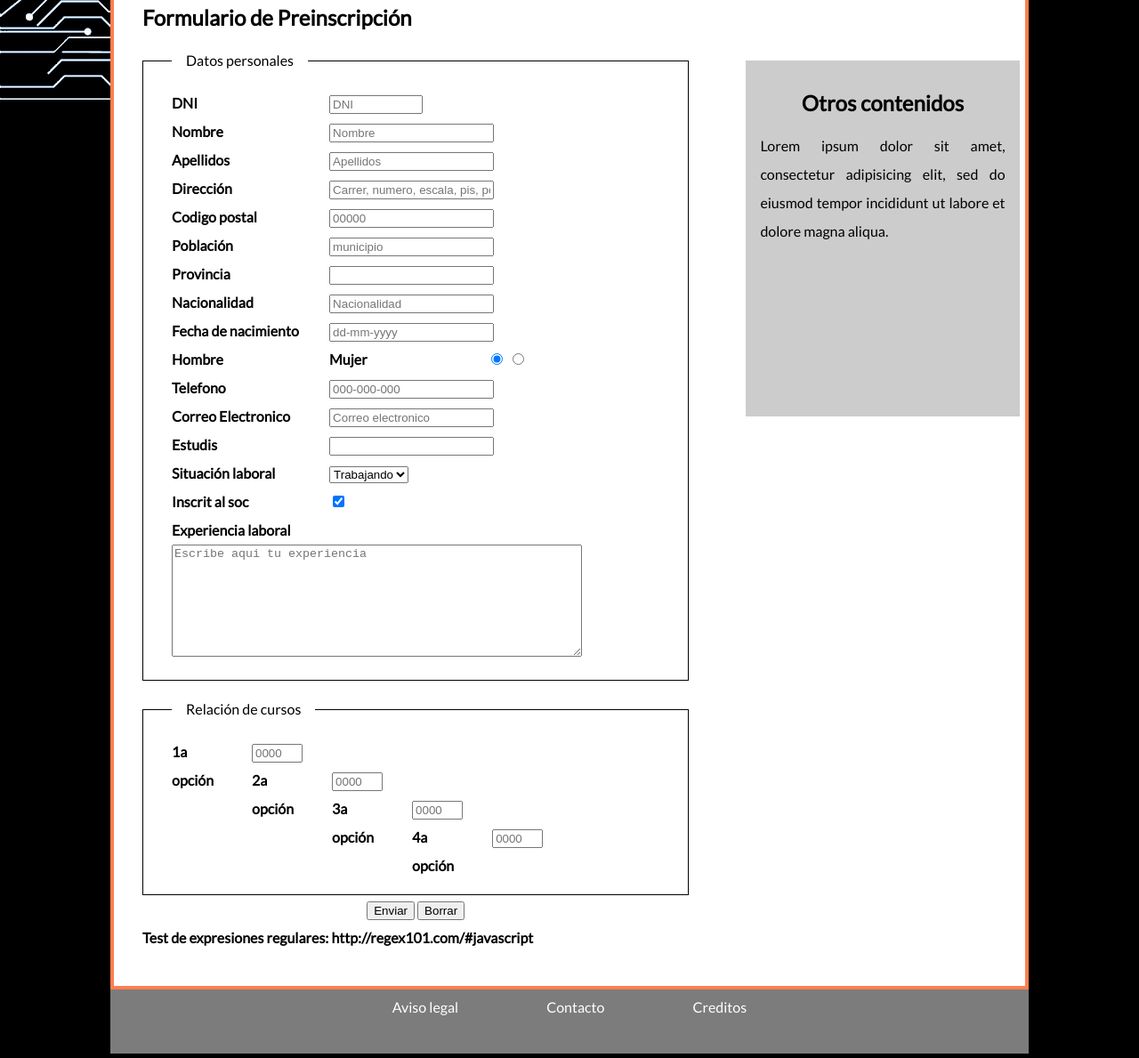
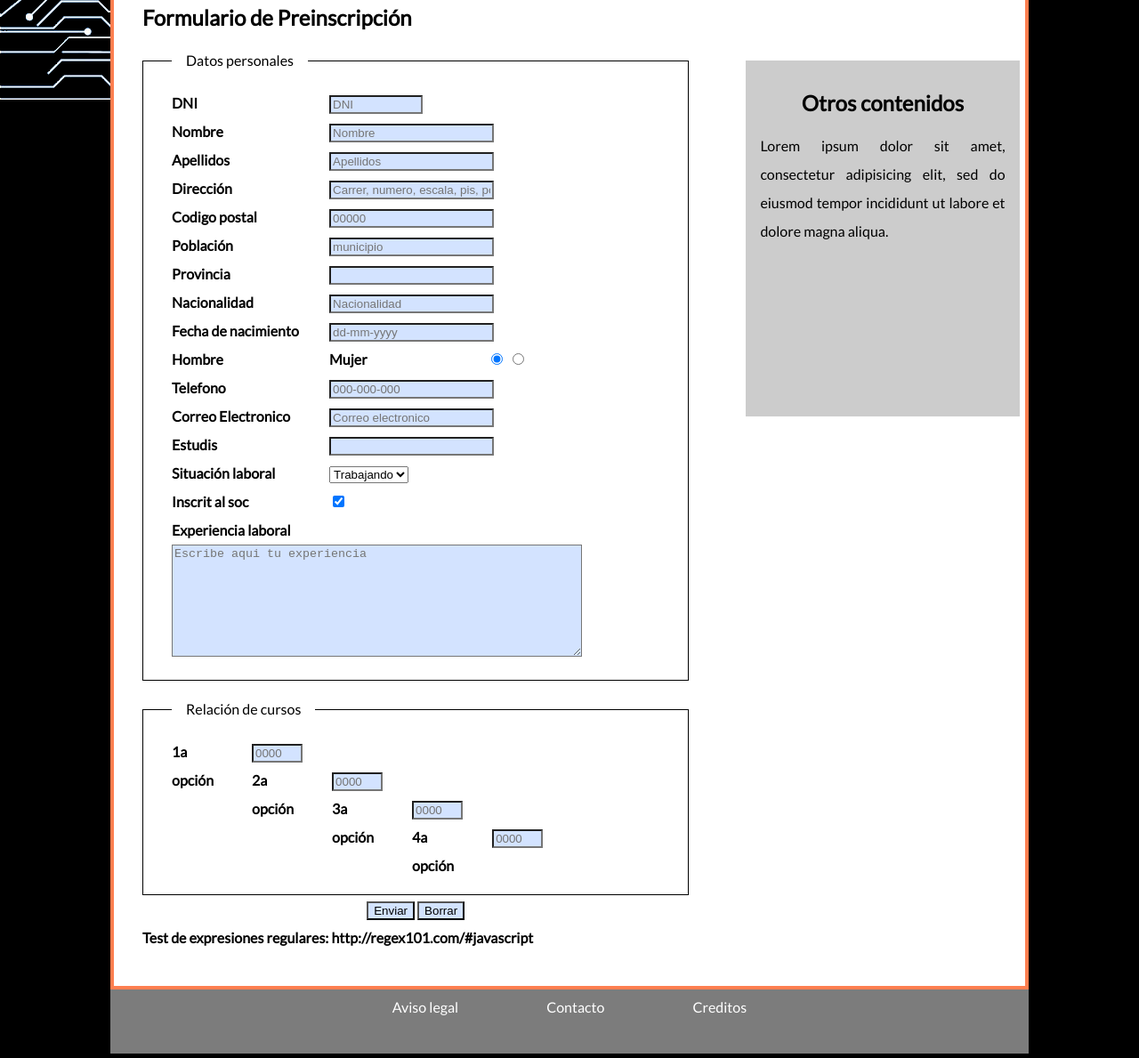
Before and after one commit to ssraul/clase2, a website: page public_html/ejercicio7/index.html in a window 1280 px wide. Shown: the part 240-1429 px from the top of the page at 89% size. Drawn offline with Linux system fonts and the light colour scheme.

Commit message:
#comienzo ejercicio 7

```diff
--- a/public_html/ejercicio7/css/estilo.css
+++ b/public_html/ejercicio7/css/estilo.css
@@ -154,3 +154,7 @@ label{
     width:10%;
     float:left;
 }
+
+input, textarea{
+    background-color: #D3E3FF;
+}
--- a/public_html/ejercicio7/index.html
+++ b/public_html/ejercicio7/index.html
@@ -28,11 +28,11 @@
             <form action="" method="post">
                 <fieldset>
                     <legend> Datos personales</legend>
-                    <label for="dni">DNI</label><input type="text" required="" placeholder="DNI" size="10"/><br/>
-                    <label for="nombre">Nombre</label><input type="text" required="" placeholder="Nombre" maxlength="100"/><br/>
-                    <label for="apellidos">Apellidos</label><input type="text" required="" placeholder="Apellidos" maxlength="255"/><br/>
-                    <label for="direccion">Dirección</label><input type="text" required="" placeholder="Carrer, numero, escala, pis, porta" maxlength="255"/><br/>
-                    <label for="cp">Codigo postal</label><input type="text" required="" placeholder="00000"/><br/>
+                    <label for="dni">DNI</label><input type="text" required="" placeholder="DNI" size="10" autocomplete="on" pattern="^([0-9]{8,8}\-[A-Z])|^)$"/><br/>
+                    <label for="nombre">Nombre</label><input type="text" required="" placeholder="Nombre" maxlength="100" autocomplete="on"/><br/>
+                    <label for="apellidos">Apellidos</label><input type="text" required="" placeholder="Apellidos" maxlength="255" autocomplete="on"/><br/>
+                    <label for="direccion">Dirección</label><input type="text" required="" placeholder="Carrer, numero, escala, pis, porta" maxlength="255" autocomplete="on"/><br/>
+                    <label for="cp">Codigo postal</label><input type="text" required="" placeholder="00000"autocomplete="on" pattern="^[0-9]{5}$" /><br/>
                     <label for="poblacion">Población</label><input type="text" required="" placeholder="municipio"/><br/>
 
 
@@ -64,10 +64,10 @@
                 <fieldset>
                     <legend>Relación de cursos</legend>
                     <div id="cursos">
-                        <label for="1a">1a opción</label><input type="text" required="" placeholder="0000" size="4"/><br/>
-                    <label for="2a">2a opción</label><input type="text" required="" placeholder="0000" size="4" /><br/>
-                    <label for="3a">3a opción</label><input type="text" required="" placeholder="0000" size="4"/><br/>
-                    <label for="4a">4a opción</label><input type="text" required="" placeholder="0000" size="4"/><br/>
+                        <label for="1a">1a opción</label><input type="text" required="" placeholder="0000" size="4" pattern="^[0-9]{4}$"/><br/>
+                    <label for="2a">2a opción</label><input type="text" required="" placeholder="0000" size="4" pattern="^[0-9]{4}$" /><br/>
+                    <label for="3a">3a opción</label><input type="text" required="" placeholder="0000" size="4" pattern="^[0-9]{4}$"/><br/>
+                    <label for="4a">4a opción</label><input type="text" required="" placeholder="0000" size="4" pattern="^[0-9]{4}$"/><br/>
                     </div>
                 </fieldset>
                 <div id="botones">
```
